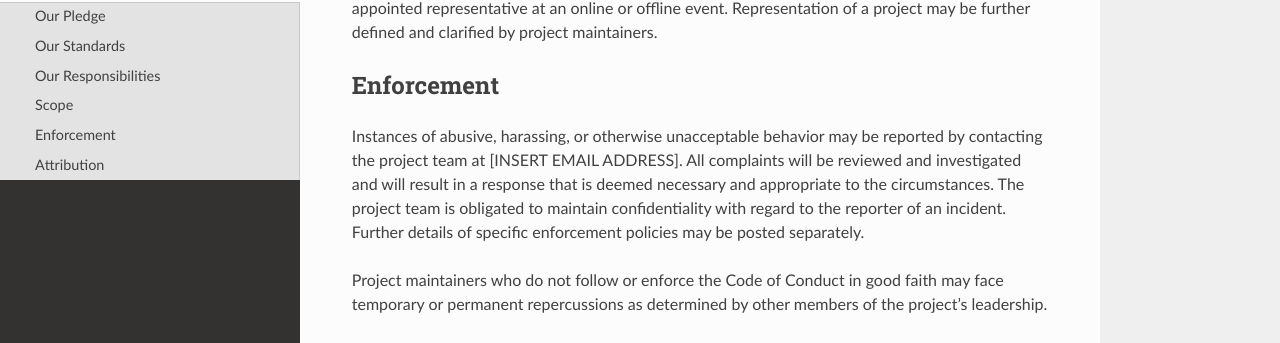
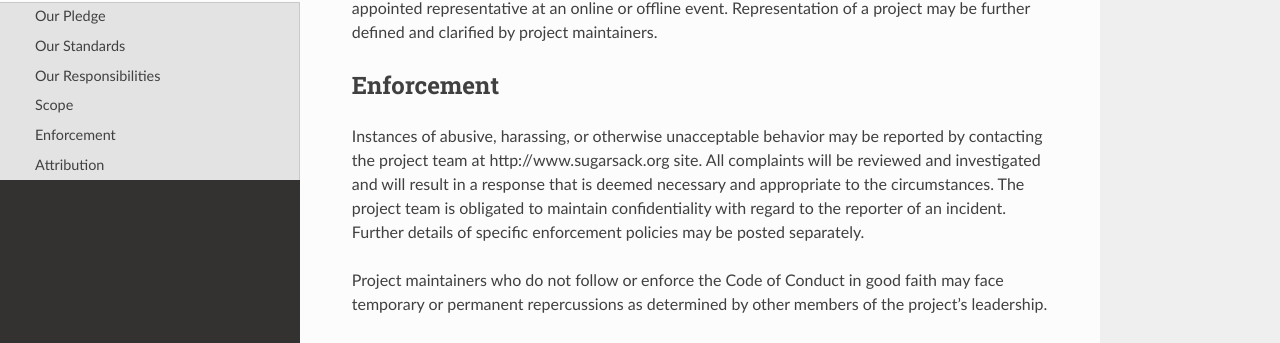
Before and after one commit to sugarsack/sugar, a Sphinx documentation site: the page built from docs/code_of_conduct.md, in a window 1280 px wide and 900 px high, scrolled down 1033 px. Shown: the part 194-537 px from the top of the window. Built offline with Sphinx 7.4.7 and the Read the Docs theme 2.0.0, drawn with Linux system fonts in a browser that asks for light colours.

Commit message:
Update code of conduct, add two levels TOC

```diff
--- a/docs/code_of_conduct.md
+++ b/docs/code_of_conduct.md
@@ -55,7 +55,7 @@
 ## Enforcement
 
 Instances of abusive, harassing, or otherwise unacceptable behavior may be
-reported by contacting the project team at [INSERT EMAIL ADDRESS]. All
+reported by contacting the project team at http://www.sugarsack.org site. All
 complaints will be reviewed and investigated and will result in a response that
 is deemed necessary and appropriate to the circumstances. The project team is
 obligated to maintain confidentiality with regard to the reporter of an incident.
--- a/docs/index.rst
+++ b/docs/index.rst
@@ -2,7 +2,7 @@
 =============
 
 .. toctree::
-   :maxdepth: 1
+   :maxdepth: 2
 
    hacking
    contributing
```
